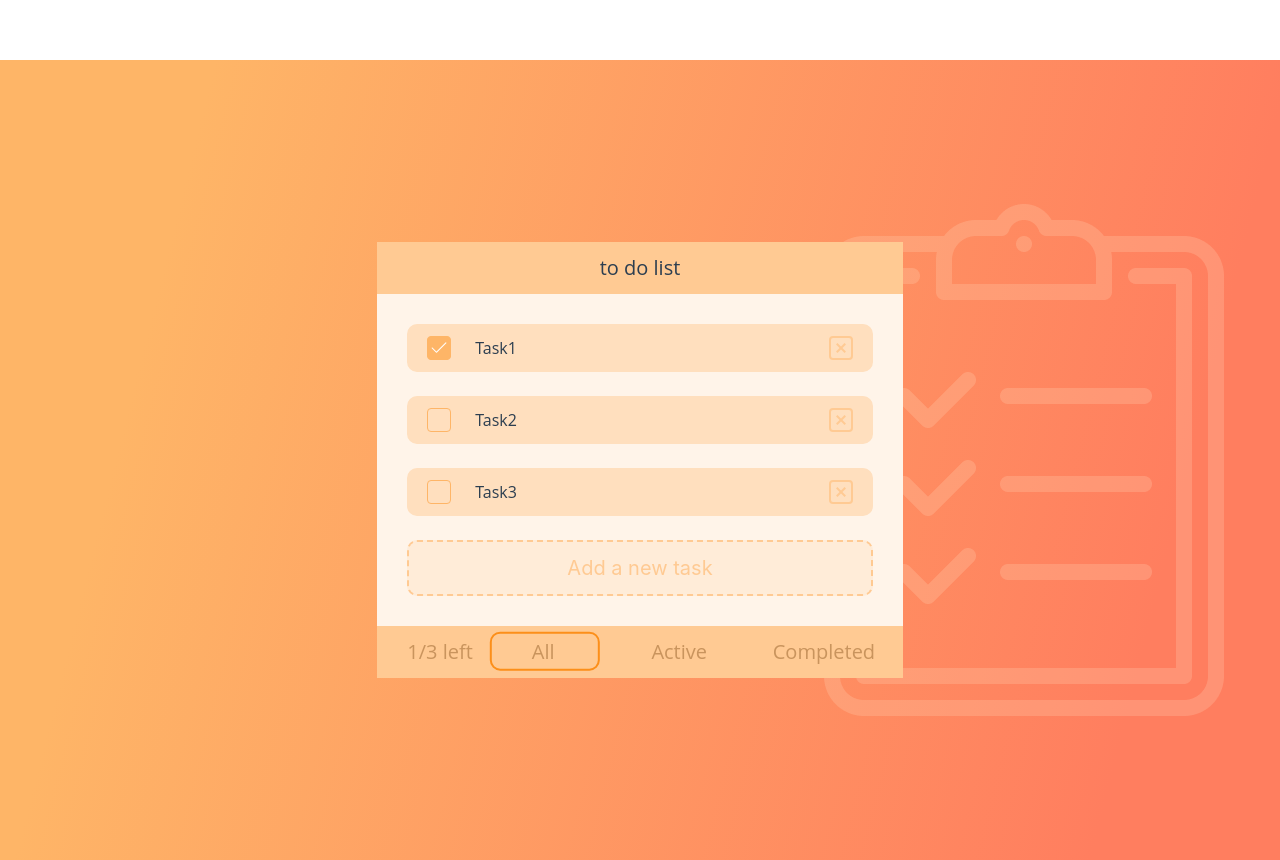
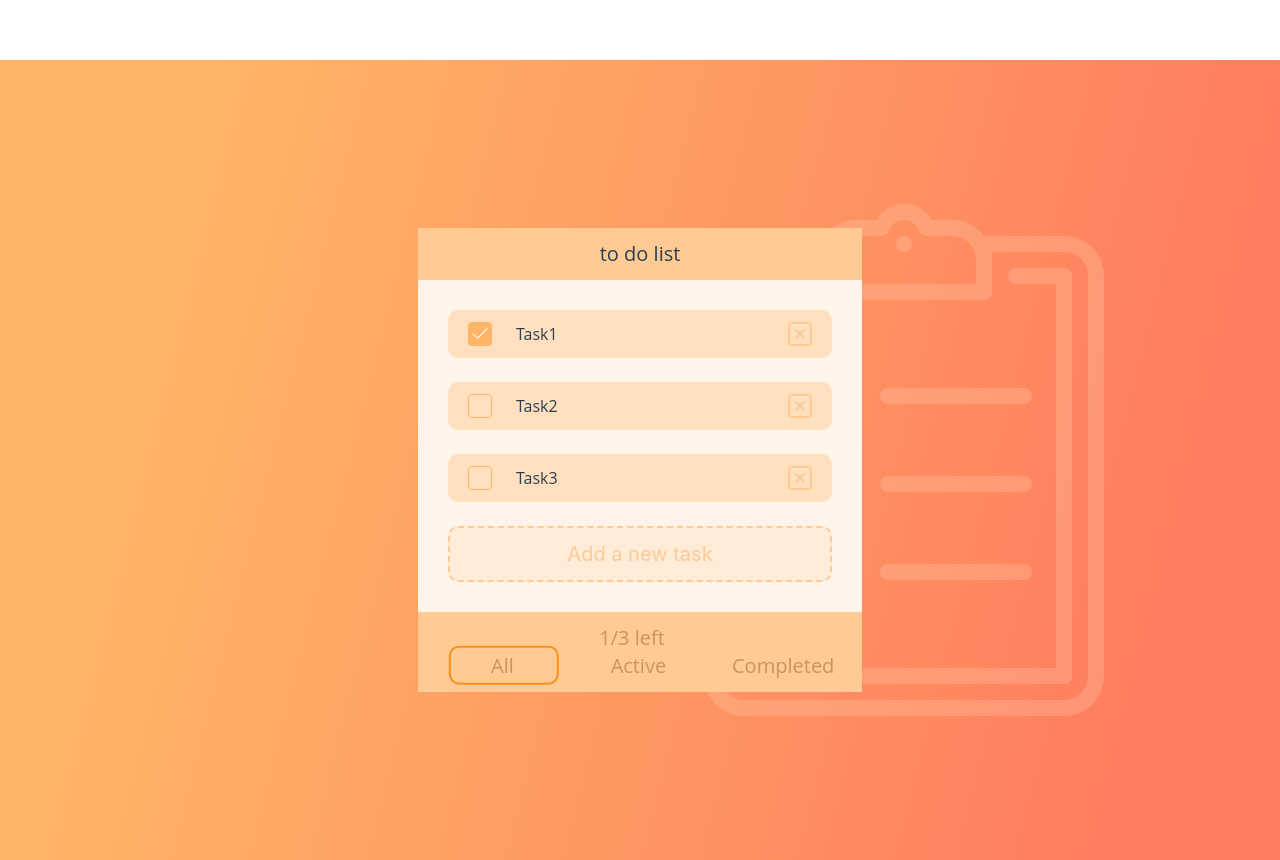
Before and after one commit to mklapshin/Vue, a Vue app: page / in a window 1280 px wide. Built offline with nearby package versions, Linux system fonts and the light colour scheme.

Commit message:
resolve problems with picture

```diff
--- a/src/assets/scss/main.scss
+++ b/src/assets/scss/main.scss
@@ -1,4 +1,3 @@
-@import './reset.scss';
 @import './vars.scss';
 @import './mixins.scss';
 @import './core.scss';
--- a/src/assets/scss/reset.scss
+++ /dev/null
@@ -1,15 +0,0 @@
-*{    padding: 0;    margin: 0;    border: 0;}
-*,*:before,*:after{    -moz-box-sizing: border-box;    -webkit-box-sizing: border-box;    box-sizing: border-box;}
-:focus,:active{outline: none;}
-a:focus,a:active{outline: none;}
-nav,footer,header,aside{display: block;}
-html,body{height: 100%;    width: 100%;font-size: 100%;line-height: 1;font-size: 16px;-ms-text-size-adjust: 100%;-moz-text-size-adjust: 100%;-webkit-text-size-adjust: 100%;}
-input,button,textarea{font-family:inherit;}
-input::-ms-clear{display: none;}
-button{cursor: pointer;}
-button::-moz-focus-inner {padding:0;border:0;}
-a, a:visited{text-decoration: none;}
-a:hover{text-decoration: none;}
-ul li{list-style: none;}
-img{vertical-align: top;}
-h1,h2,h3,h4,h5,h6{font-size:inherit;font-weight: 400;}
--- a/src/components/organisms/ToDo.vue
+++ b/src/components/organisms/ToDo.vue
@@ -32,6 +32,8 @@ export default {
 }
 
 .wrapper {
+  margin: 0 auto;
+  max-width: 65rem;
   height: 100vh;
   display: flex;
   justify-content: center;
@@ -43,6 +45,6 @@ export default {
 }
 
 .app {
-  max-width: 33.75rem;
+  max-width: 27.75rem;
 }
 </style>
```
